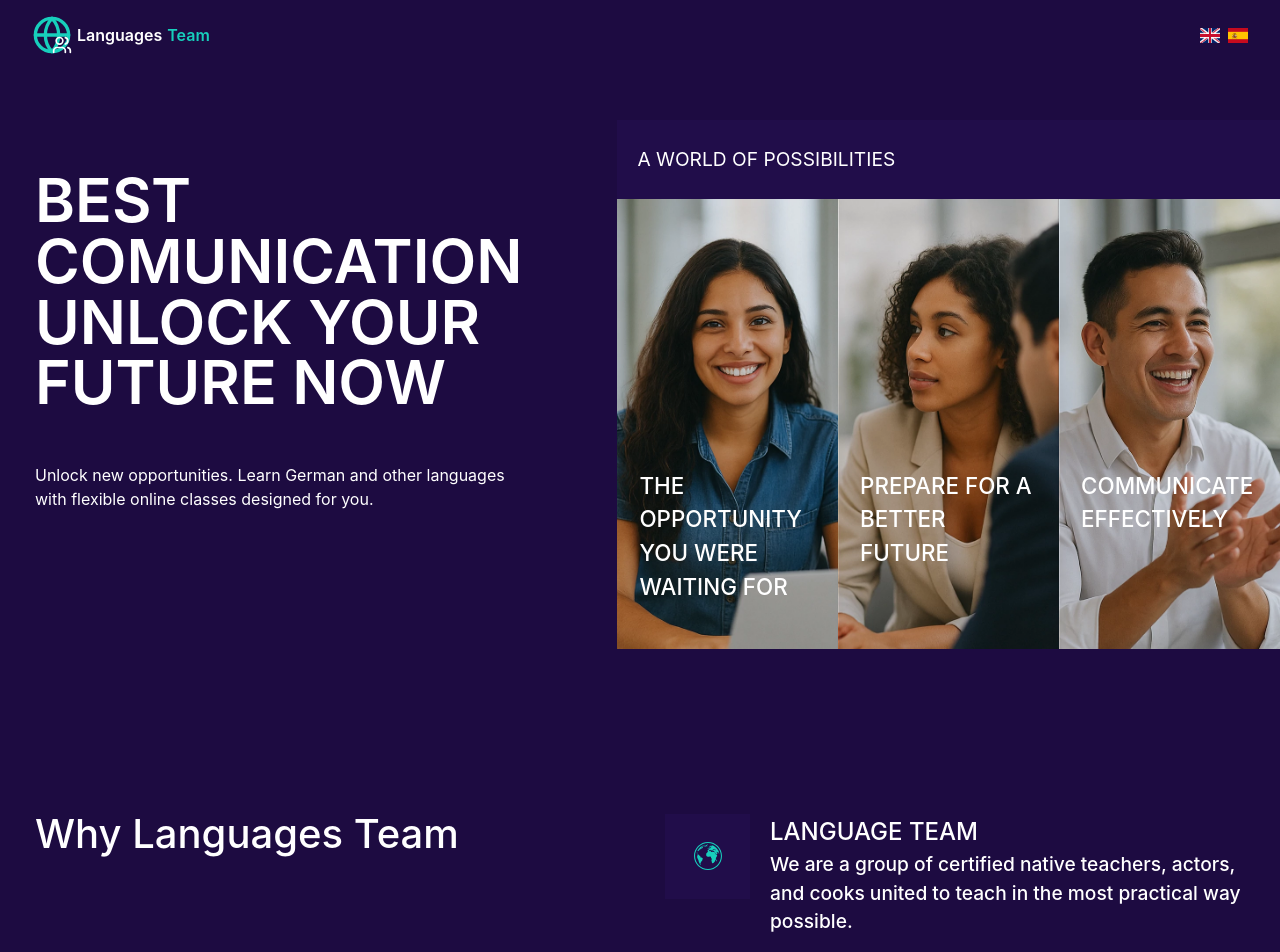
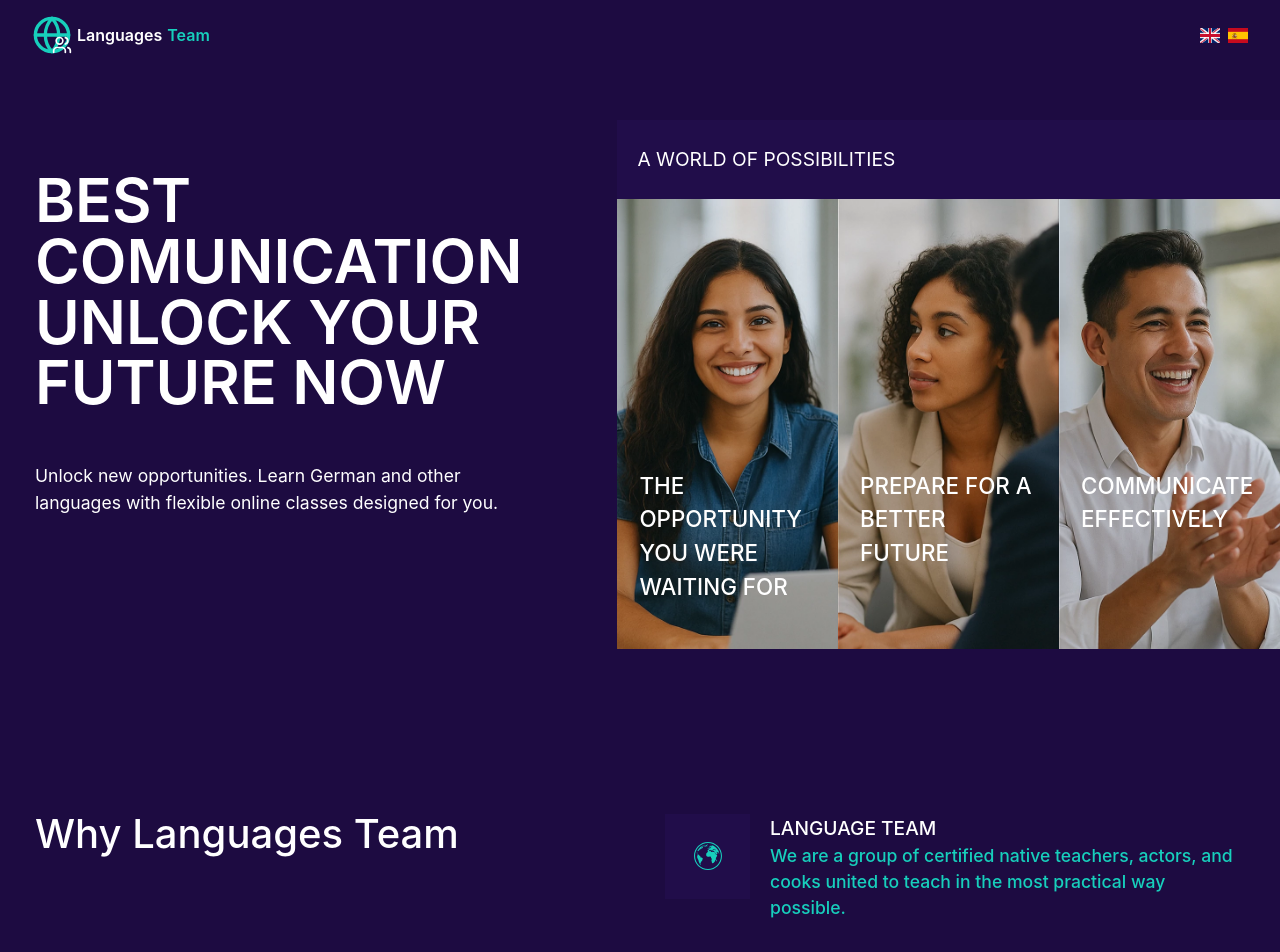
Before and after one commit to sargentogato/laguagues-web, a Vue app: page /#/ in a window 1280 px wide. Shown: the top 952 px of the page. Built offline with nearby package versions, Linux system fonts and the light colour scheme; the HTML template or start-up script is replaced by a standard one.

Commit message:
-IconCards: change props to kebacase to follow vue documentation and add a differente color text to the p

```diff
--- a/src/components/IconCard.vue
+++ b/src/components/IconCard.vue
@@ -32,8 +32,8 @@ const props = defineProps({
       </div>
     </div>
     <div class="card-text">
-      <TitleComponent tag="h3" :texts="title" textTransform="uppercase"/>
-      <TitleComponent tag="p" :texts="text" :fontWeight="fontWeight" />
+      <TitleComponent tag="h3" :texts="title" text-transform="uppercase" />
+      <TitleComponent tag="p" :texts="text" :font-weight="fontWeight" text-color="var(--secondary-color)" />
     </div>
   </div>
 </template>
@@ -59,10 +59,10 @@ const props = defineProps({
 }
 
 .card-text:deep(h3){
-  font-size:clamp(1.2rem, 8vw - 1.4rem, 1.5rem);
+  font-size:clamp(1.2rem, 8vw - 1.4rem, 1.2rem);
 }
 
 .card-text:deep(p){
-  font-size:clamp(1rem, 8vw - 1.4rem, 1.2rem);
+  font-size:clamp(1rem, 8vw - 1.4rem, 1.1rem);
 }
 </style>
--- a/src/components/header/HeaderText.vue
+++ b/src/components/header/HeaderText.vue
@@ -9,7 +9,7 @@
           {{ $t(`${currentMessage}`) }}
         </h1>
       </Transition>
-      <h3 class="header__subtitle" :style="{ color: subtitleColor }">
+      <h3 class="header__subtitle" :style="{ color: textColor }">
         {{ $t(`${subtitle}`) }}
       </h3>
     </div>
@@ -44,10 +44,6 @@ const props = defineProps({
     type:    String,
     default: '#ffff'
   },
-  subtitleColor: {
-    type:    String,
-    default: '#ffff'
-  }
 });
 
 if (import.meta.env.DEV) {
@@ -59,7 +55,6 @@ if (import.meta.env.DEV) {
     console.error('Interval must be at least 2000ms');
   }
 }
-
 
 const { currentMessageIndex, currentMessage } = useMessagesRotator(props.messages, props.interval);
 </script>
@@ -96,6 +91,7 @@ const { currentMessageIndex, currentMessage } = useMessagesRotator(props.message
 .header__subtitle {
   font-weight: normal;
   padding-top: var(--padding-header-y);
+  font-size:clamp(0.8rem, 8vw - 1.75rem, 1.1rem);
 }
 
 /* Text Effect */
```
